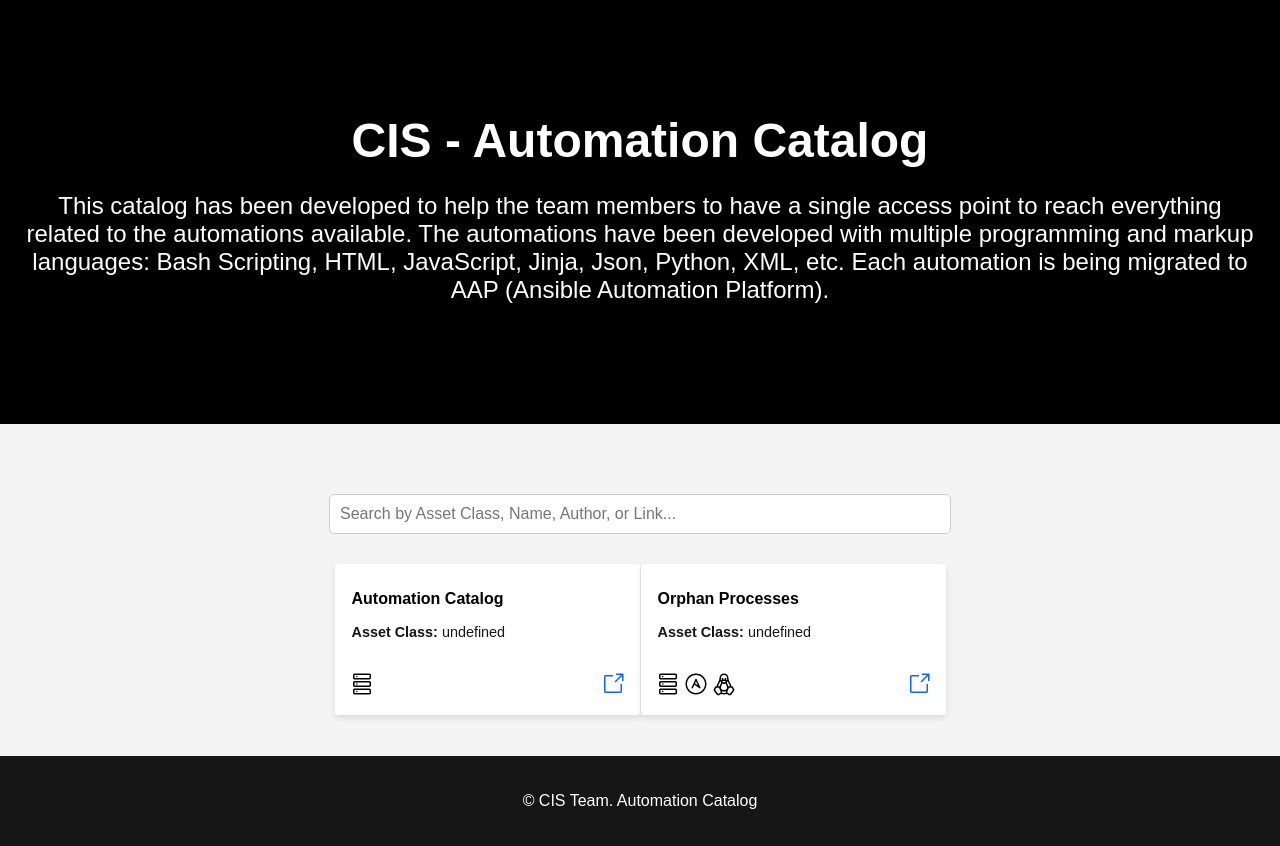
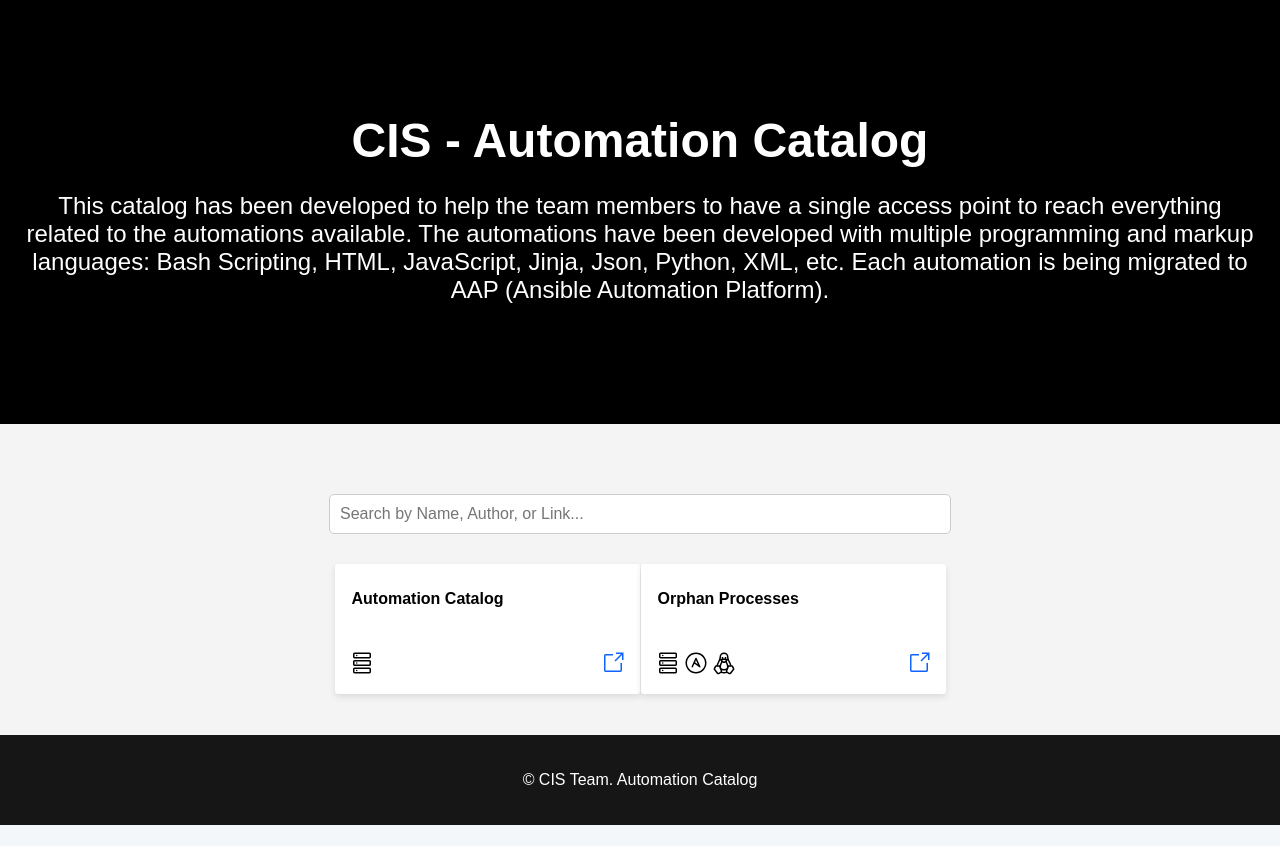
Before and after one commit to Nihanya05/AutomationCatalog, a plain HTML site: page index.html in a window 1280 px wide. Shown: the part 66-912 px from the top of the page. After the commit the page ends 891 px from the top, so only its background shows below. Drawn offline with Linux system fonts and the light colour scheme.

Commit message:
first commit

```diff
--- a/index.html
+++ b/index.html
@@ -24,7 +24,7 @@
     <!-- Search & Catalog section -->
     <section class="catalogue-section">
       <div class="search-container">
-        <input type="text" id="searchBar" class="search-input" placeholder="Search by Asset Class, Name, Author, or Link...">
+        <input type="text" id="searchBar" class="search-input" placeholder="Search by Name, Author, or Link...">
       </div>
       <div id="catalogue" class="catalogue"></div>
     </section>
--- a/scripts.js
+++ b/scripts.js
@@ -36,7 +36,6 @@ fetch('projects.json')
     /* Filling cards with datasets... */
     card.innerHTML = `
       <h3>${project.name}</h3>
-      <p class="hide-on-description"><strong>Asset Class:</strong> ${project.assetclass}</p>
       <p class="description">${project.description}</p>
       <div class="icon-container">
         ${jsIcon}
```
